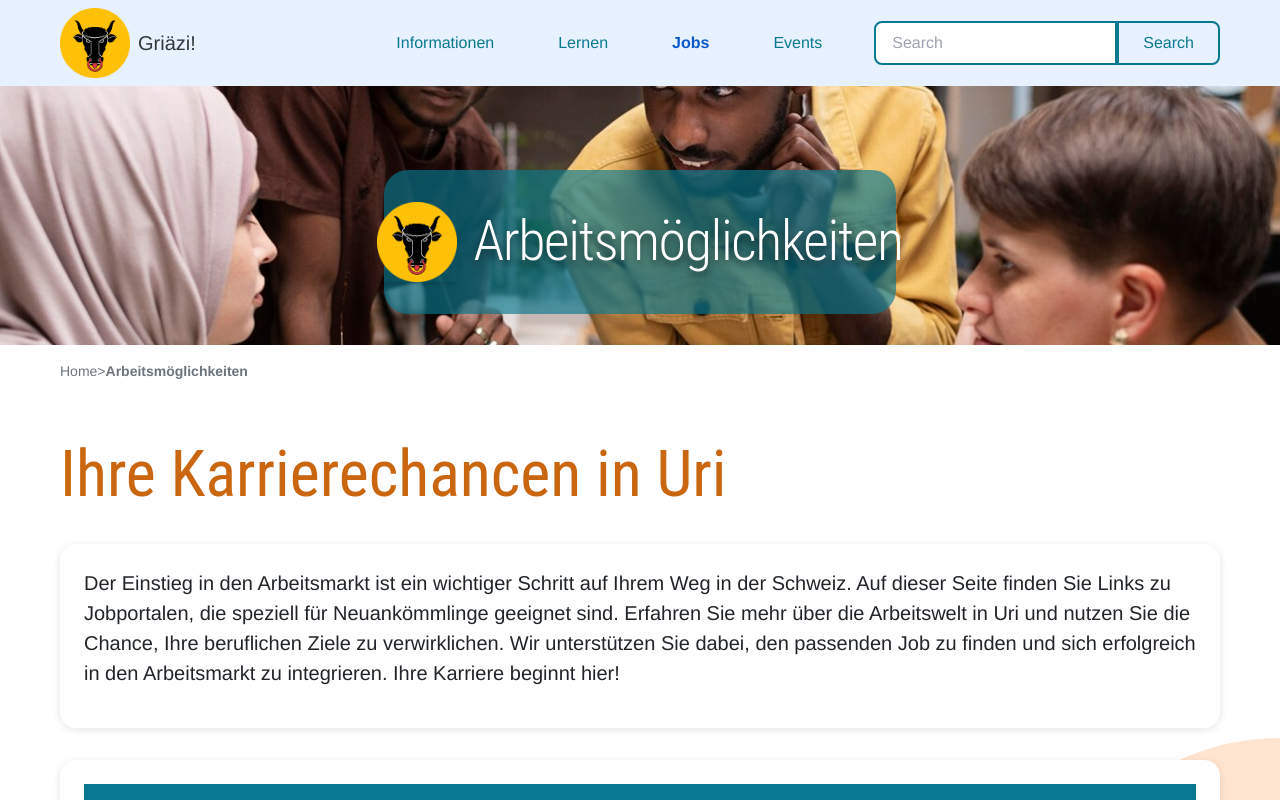
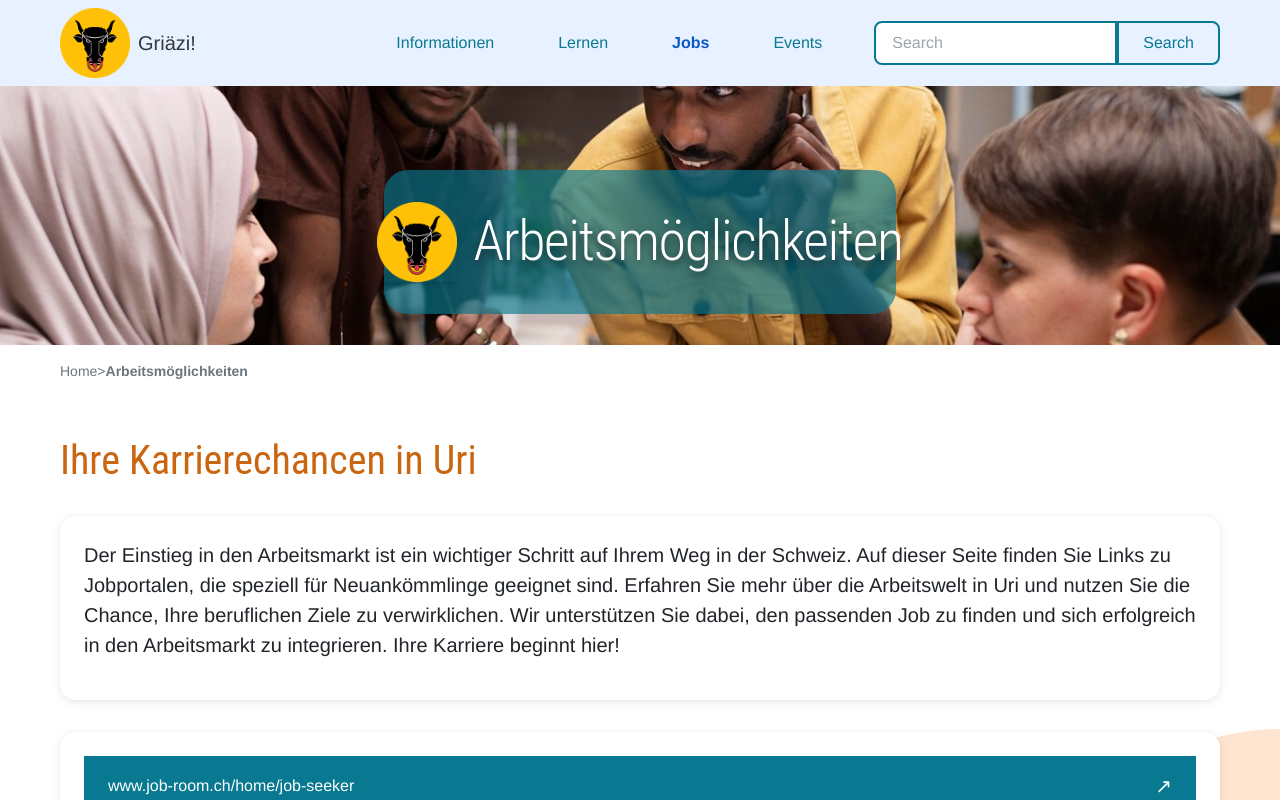
Before and after one commit to cumathka/hoi_ui, a Vue app in the folder ui/: page /jobs in a window 1280 px wide. Shown: the top 800 px of the page. Built offline with nearby package versions, Linux system fonts and the light colour scheme.

Commit message:
styles updated3

```diff
--- a/ui/src/views/EventsView.vue
+++ b/ui/src/views/EventsView.vue
@@ -32,7 +32,7 @@
     <div class="container">
       <div class="py-10">
         <header class="mb-8">
-          <h1 class="text-h1 text-orange-600 mb-4">Netzwerken und Gemeinschaft erleben</h1>
+          <h1 class="text-h3 text-orange-600 mb-4">Netzwerken und Gemeinschaft erleben</h1>
         </header>
 
         <section class="content-section">
--- a/ui/src/views/InfoView.vue
+++ b/ui/src/views/InfoView.vue
@@ -29,7 +29,7 @@
       <div class="py-10">
         <!-- Başlık ve Açıklama -->
         <header class="mb-8">
-          <h1 class="text-h1 text-orange-600 mb-4 ">Wissenswertes über Neuankömmlinge in Uri</h1>
+          <h1 class="text-h3 text-orange-600 mb-4 ">Wissenswertes über Neuankömmlinge in Uri</h1>
         </header>
 
         <section class="content-section">
--- a/ui/src/views/JobsView.vue
+++ b/ui/src/views/JobsView.vue
@@ -32,7 +32,7 @@
     <div class="container">
       <div class="py-10">
         <header class="mb-8">
-          <h1 class="text-h1 text-orange-600 mb-4">Ihre Karrierechancen in Uri</h1>
+          <h1 class="text-h3 text-orange-600 mb-4">Ihre Karrierechancen in Uri</h1>
         </header>
 
         <section class="content-section">
--- a/ui/src/views/LearningView.vue
+++ b/ui/src/views/LearningView.vue
@@ -33,7 +33,7 @@
       <div class="py-10">
         <!-- Başlık ve Açıklama -->
         <header class="mb-8">
-          <h1 class="text-h1 text-orange-600 mb-4">Netzwerken und Gemeinschaft erleben</h1>
+          <h1 class="text-h3 text-orange-600 mb-4">Netzwerken und Gemeinschaft erleben</h1>
         </header>
 
         <section class="content-section">
```
